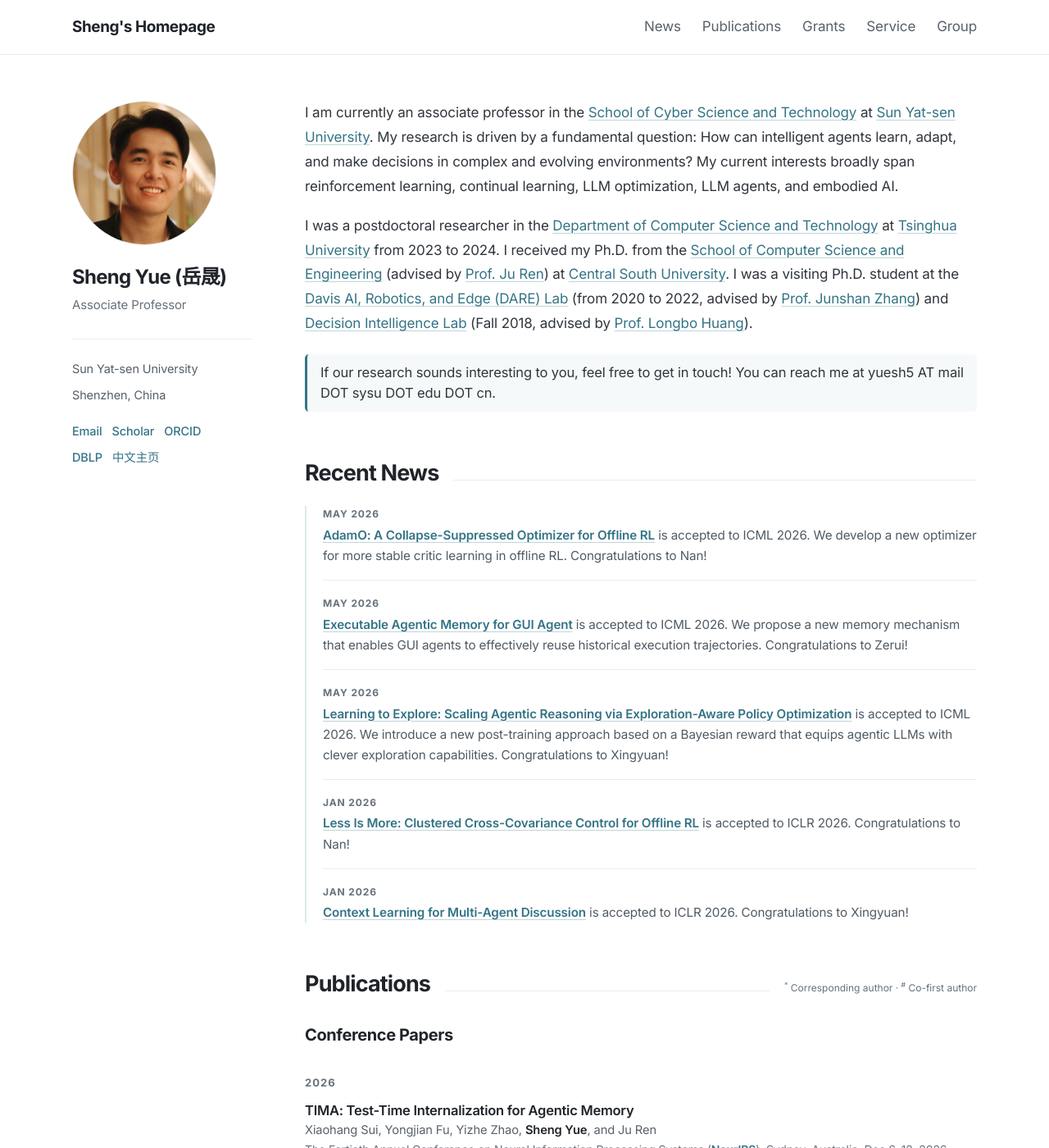
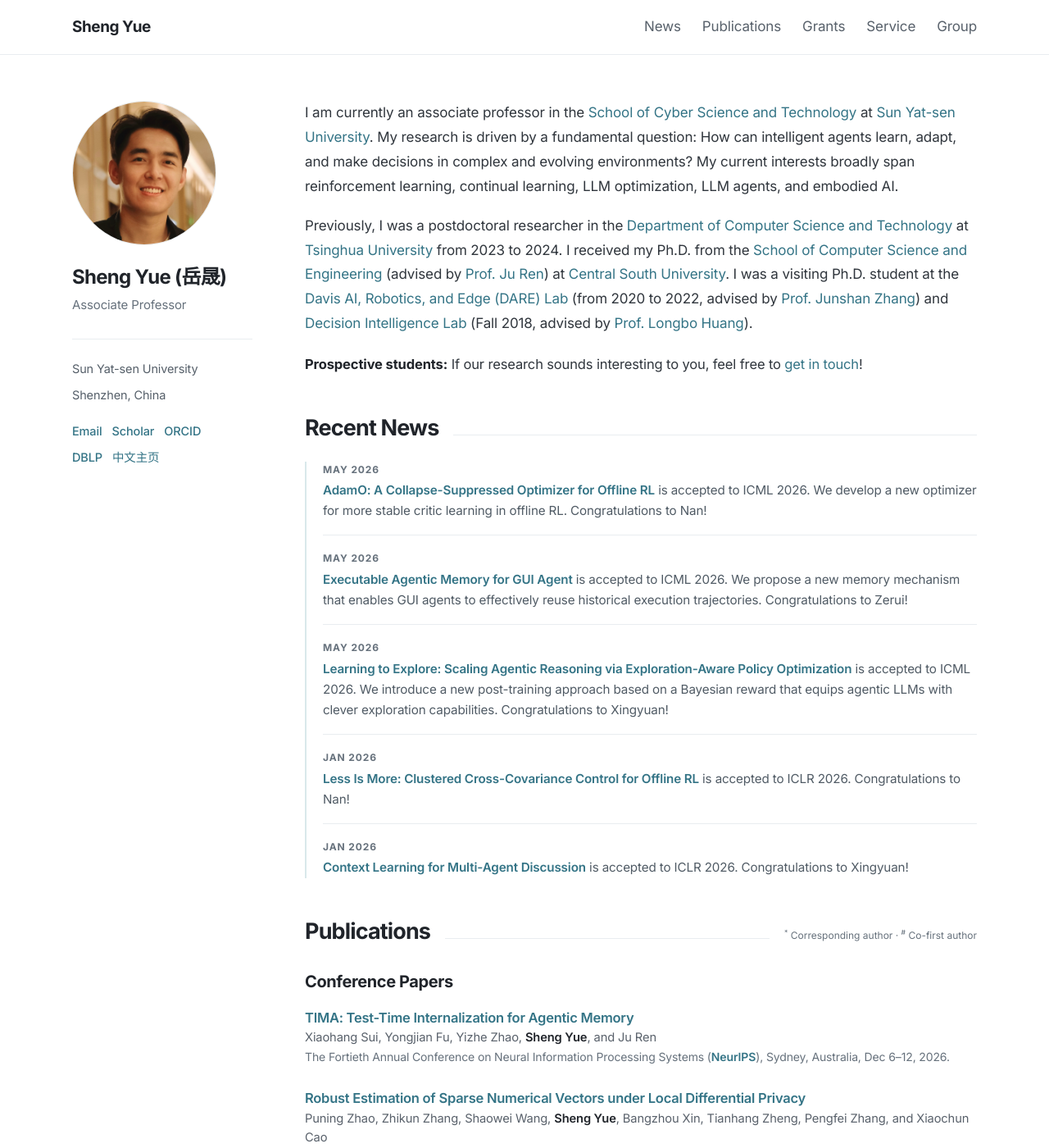
Before and after one commit to shaunyue/shaunyue.github.io, a Jekyll site: the page built from _pages/homepage.md, in a window 1280 px wide and 1400 px high. Shown: the whole window at 82% size. Built offline with Jekyll 4.4.1, drawn with Linux system fonts in a browser that asks for light colours; some of the changed text lies outside the part shown.

Commit message:
Update homepage

```diff
--- a/_config.yml
+++ b/_config.yml
@@ -1,6 +1,6 @@
-title: "Sheng's Homepage"
+title: "Sheng Yue"
 name: "Sheng Yue"
-nav_title: "Sheng's Homepage"
+nav_title: "Sheng Yue"
 description: "Sheng Yue is an Associate Professor at Sun Yat-sen University. His research focuses on reinforcement learning, continual learning, LLM optimization, and LLM agents."
 url: "https://shaunyue.github.io"
 baseurl: ""
@@ -12,8 +12,7 @@
   role: "Associate Professor"
   institution: "Sun Yat-sen University"
   location: "Shenzhen, China"
-  email: "shaun.yue@hotmail.com"
-  student_email_display: "yuesh5 AT mail DOT sysu DOT edu DOT cn"
+  email: "yuesh5@mail.sysu.edu.cn"
   scholar: "https://scholar.google.com/citations?user=Mc_MN_MAAAAJ&hl=en&oi=ao"
   orcid: "https://orcid.org/0009-0001-3416-8181"
   dblp: "https://dblp.org/pid/236/3241-1.html"
--- a/_data/group.yml
+++ b/_data/group.yml
@@ -20,7 +20,7 @@
         cohort: 2025
         joined: Sep 2025
         gender: female
-        photo:
+        photo: /images/students/guanrong-chen.jpg
       - name: Yixuan Chen
         cohort: 2026
         joined: Sep 2026
--- a/_pages/homepage.md
+++ b/_pages/homepage.md
@@ -7,11 +7,11 @@
 I am currently an associate professor in the [School of Cyber Science and Technology](https://scst.sysu.edu.cn) at [Sun Yat-sen University](https://www.sysu.edu.cn). My research is driven by a fundamental question: How can intelligent agents learn, adapt, and make decisions in complex and evolving environments? My current interests broadly span reinforcement learning, continual learning, LLM optimization, LLM agents, and embodied AI.
 {: .intro }
 
-I was a postdoctoral researcher in the [Department of Computer Science and Technology](https://www.cs.tsinghua.edu.cn/) at [Tsinghua University](https://www.tsinghua.edu.cn/) from 2023 to 2024. I received my Ph.D. from the [School of Computer Science and Engineering](https://cse.csu.edu.cn/) (advised by [Prof. Ju Ren](https://juren1987.github.io/)) at [Central South University](https://www.csu.edu.cn). I was a visiting Ph.D. student at the [Davis AI, Robotics, and Edge (DARE) Lab](https://faculty.engineering.ucdavis.edu/jzhang/research-group/) (from 2020 to 2022, advised by [Prof. Junshan Zhang](https://faculty.engineering.ucdavis.edu/jzhang/)) and [Decision Intelligence Lab](https://people.iiis.tsinghua.edu.cn/~dilab/index.html) (Fall 2018, advised by [Prof. Longbo Huang](http://people.iiis.tsinghua.edu.cn/~huang/index.html)).
+Previously, I was a postdoctoral researcher in the [Department of Computer Science and Technology](https://www.cs.tsinghua.edu.cn/) at [Tsinghua University](https://www.tsinghua.edu.cn/) from 2023 to 2024. I received my Ph.D. from the [School of Computer Science and Engineering](https://cse.csu.edu.cn/) (advised by [Prof. Ju Ren](https://juren1987.github.io/)) at [Central South University](https://www.csu.edu.cn). I was a visiting Ph.D. student at the [Davis AI, Robotics, and Edge (DARE) Lab](https://faculty.engineering.ucdavis.edu/jzhang/research-group/) (from 2020 to 2022, advised by [Prof. Junshan Zhang](https://faculty.engineering.ucdavis.edu/jzhang/)) and [Decision Intelligence Lab](https://people.iiis.tsinghua.edu.cn/~dilab/index.html) (Fall 2018, advised by [Prof. Longbo Huang](http://people.iiis.tsinghua.edu.cn/~huang/index.html)).
 {: .intro }
 
 
-> If our research sounds interesting to you, feel free to get in touch! You can reach me at {{ site.author.student_email_display }}.
+**Prospective students:** If our research sounds interesting to you, feel free to [get in touch](mailto:{{ site.author.email }})!
 {: .student-note }
 
 ## Recent News
@@ -38,102 +38,78 @@
 
 ### Conference Papers
 
-#### 2026
-
-- **TIMA: Test-Time Internalization for Agentic Memory**
+- **[TIMA: Test-Time Internalization for Agentic Memory]()**
   Xiaohang Sui, Yongjian Fu, Yizhe Zhao, **Sheng Yue**, and Ju Ren
-  *The Fortieth Annual Conference on Neural Information Processing Systems (**NeurIPS**), Sydney, Australia, Dec 6–12, 2026.*
+  *The Fortieth Annual Conference on Neural Information Processing Systems (**[NeurIPS](https://neurips.cc/Conferences/2026)**), Sydney, Australia, Dec 6–12, 2026.*
 - **[Robust Estimation of Sparse Numerical Vectors under Local Differential Privacy](https://arxiv.org/pdf/2607.27815)**
   Puning Zhao, Zhikun Zhang, Shaowei Wang, **Sheng Yue**, Bangzhou Xin, Tianhang Zheng, Pengfei Zhang, and Xiaochun Cao
-  *ACM Conference on Computer and Communications Security (**CCS**), The Hague, the Netherlands, Nov 15–19, 2026.*
+  *ACM Conference on Computer and Communications Security (**[CCS](https://www.sigsac.org/ccs/CCS2026/)**), The Hague, the Netherlands, Nov 15–19, 2026.*
 - **[AdamO: A Collapse-Suppressed Optimizer for Offline RL](https://arxiv.org/pdf/2605.01968)**
   Nan Qiao, **Sheng Yue**<sup>\*</sup>, Shuning Wang, and Ju Ren
-  *International Conference on Machine Learning (**ICML**), Seoul, South Korea, July 6–11, 2026.*
+  *International Conference on Machine Learning (**[ICML](https://icml.cc/Conferences/2026)**), Seoul, South Korea, July 6–11, 2026.*
 - **[Executable Agentic Memory for GUI Agent](https://arxiv.org/pdf/2605.12294)**
   Zerui Qin, **Sheng Yue**, Xingyuan Hua, Yongjian Fu, and Ju Ren
-  *International Conference on Machine Learning (**ICML**), Seoul, South Korea, July 6–11, 2026.*
+  *International Conference on Machine Learning (**[ICML](https://icml.cc/Conferences/2026)**), Seoul, South Korea, July 6–11, 2026.*
 - **[Learning to Explore: Scaling Agentic Reasoning via Exploration-Aware Policy Optimization](https://arxiv.org/pdf/2605.08978)**
   Xingyuan Hua, **Sheng Yue**<sup>\*</sup>, and Ju Ren
-  *International Conference on Machine Learning (**ICML**), Seoul, South Korea, July 6–11, 2026.*
+  *International Conference on Machine Learning (**[ICML](https://icml.cc/Conferences/2026)**), Seoul, South Korea, July 6–11, 2026.*
 - **[Sparse Estimation Under Local Differential Privacy at All Privacy Levels](https://www.computer.org/csdl/proceedings-article/sp/2026/606500d630/2geEXlrEk4E)**
   Puning Zhao, Qingqing Ye, Shaowei Wang, Jun Feng, **Sheng Yue**, Zhen Chen, and Xiaochun Cao
-  *IEEE Symposium on Security and Privacy (**SP**), San Francisco, US, May 18–21, 2026.*
+  *IEEE Symposium on Security and Privacy (**[SP](https://sp2026.ieee-security.org/)**), San Francisco, US, May 18–21, 2026.*
 - **[Accelerating Graph-Based RAG Retrieval via Locality-Aware Device–Cloud Collaboration](https://dl.acm.org/doi/10.1145/3770855.3817674)**
   Yongheng Deng, Tianyuan Jiang, Zhenya Ma, Hao Wu, Yongjian Fu, Hao Pan, **Sheng Yue**, and Ju Ren
-  *ACM SIGKDD Conference on Knowledge Discovery and Data Mining (**KDD**), Jeju, South Korea, Aug 9–13, 2026.*
+  *ACM SIGKDD Conference on Knowledge Discovery and Data Mining (**[KDD](https://kdd2026.kdd.org/)**), Jeju, South Korea, Aug 9–13, 2026.*
 - **[Less Is More: Clustered Cross-Covariance Control for Offline RL](https://openreview.net/forum?id=drOy5wi6Qq)**
   Nan Qiao, **Sheng Yue**<sup>\*</sup>, Shuning Wang, Yongheng Deng, and Ju Ren
-  *International Conference on Learning Representations (**ICLR**), Rio de Janeiro, Brazil, April 23–27, 2026.*
+  *International Conference on Learning Representations (**[ICLR](https://iclr.cc/Conferences/2026)**), Rio de Janeiro, Brazil, April 23–27, 2026.*
 - **[Context Learning for Multi-Agent Discussion](https://openreview.net/forum?id=EUu8TILWpR)**
   Xingyuan Hua, **Sheng Yue**<sup>\*</sup>, Xinyi Li, Yizhe Zhao, Jinrui Zhang, and Ju Ren
-  *International Conference on Learning Representations (**ICLR**), Rio de Janeiro, Brazil, April 23–27, 2026.*
+  *International Conference on Learning Representations (**[ICLR](https://iclr.cc/Conferences/2026)**), Rio de Janeiro, Brazil, April 23–27, 2026.*
 - **[RAG4DMC: Retrieval-Augmented Generation for Data-Level Modality Completion](https://openreview.net/forum?id=6LA7KDjNsy)**
   Ningxin He, Yongheng Deng, **Sheng Yue**, Yongjian Fu, Zehui Zhang, and Tiegang Gao
-  *International Conference on Learning Representations (**ICLR**), Rio de Janeiro, Brazil, April 23–27, 2026.*
+  *International Conference on Learning Representations (**[ICLR](https://iclr.cc/Conferences/2026)**), Rio de Janeiro, Brazil, April 23–27, 2026.*
 - **[FORLER: Federated Offline Reinforcement Learning with Q-Ensemble and Actor Rectification](https://ieeexplore.ieee.org/abstract/document/11586784/)**
   Nan Qiao and **Sheng Yue**<sup>\*</sup>
-  *IEEE International Conference on Communications (**ICC**), Glasgow, UK, May 24–28, 2026.*
-{: .publication-list}
-
-#### 2025
-
+  *IEEE International Conference on Communications (**[ICC](https://icc2026.ieee-icc.org/)**), Glasgow, UK, May 24–28, 2026.*
 - **[FocusX: All-in-Focus Image Synthesis for Dynamic Scenes on Mobile Devices](https://dl.acm.org/doi/pdf/10.1145/3680207.3765238)**
   Jinrui Zhang, Pengkai Li, Fengzu Li, Deyu Zhang, Wei Gao, **Sheng Yue**, Yaoxue Zhang, and Ju Ren
-  *The 31st Annual International Conference on Mobile Computing and Networking (**MobiCom**), Hong Kong, China, Nov 4–8, 2025.*
+  *The 31st Annual International Conference on Mobile Computing and Networking (**[MobiCom](https://www.sigmobile.org/mobicom/2025/)**), Hong Kong, China, Nov 4–8, 2025.*
 - **[Towards Distance-Adaptive Wireless Charging](https://dl.acm.org/doi/pdf/10.1145/3711875.3729137)**
   Lili Chen, Yizhe Zhao, Shuning Wang, Linghui Zhong, Yongjian Fu, **Sheng Yue**, Ju Ren, and Yaoxue Zhang
-  *ACM International Conference on Mobile Systems, Applications, and Services (**MobiSys**), Anaheim, US, June 23–27, 2025.*
-{: .publication-list}
-
-#### 2024
-
+  *ACM International Conference on Mobile Systems, Applications, and Services (**[MobiSys](https://www.sigmobile.org/mobisys/2025/)**), Anaheim, US, June 23–27, 2025.*
 - **[How to Leverage Diverse Demonstrations in Offline Imitation Learning](https://openreview.net/pdf?id=oOlooUu2Sb)**
   **Sheng Yue**, Jiani Liu, Xingyuan Hua, Ju Ren, Sen Lin, Junshan Zhang, and Yaoxue Zhang
-  *International Conference on Machine Learning (**ICML**), Vienna, Austria, July 21–27, 2024.*
+  *International Conference on Machine Learning (**[ICML](https://icml.cc/Conferences/2024)**), Vienna, Austria, July 21–27, 2024.*
 - **[OLLIE: Imitation Learning from Offline Pretraining to Online Finetuning](https://openreview.net/pdf?id=eG42XBhV9a)**
   **Sheng Yue**, Xingyuan Hua, Ju Ren, Sen Lin, Junshan Zhang, and Yaoxue Zhang
-  *International Conference on Machine Learning (**ICML**), Vienna, Austria, July 21–27, 2024.*
+  *International Conference on Machine Learning (**[ICML](https://icml.cc/Conferences/2024)**), Vienna, Austria, July 21–27, 2024.*
 - **[Momentum-Based Federated Reinforcement Learning with Interaction and Communication Efficiency](https://ieeexplore.ieee.org/abstract/document/10621260)**
   **Sheng Yue**, Xingyuan Hua, Lili Chen, and Ju Ren
-  *IEEE International Conference on Computer Communications (**INFOCOM**), Vancouver, Canada, May 20–23, 2024.*
+  *IEEE International Conference on Computer Communications (**[INFOCOM](https://infocom2024.ieee-infocom.org/)**), Vancouver, Canada, May 20–23, 2024.*
 - **[Federated Offline Policy Optimization with Dual Regularization](https://ieeexplore.ieee.org/abstract/document/10621140)**
   **Sheng Yue**, Zerui Qin, Xingyuan Hua, Yongheng Deng, and Ju Ren
-  *IEEE International Conference on Computer Communications (**INFOCOM**), Vancouver, Canada, May 20–23, 2024.*
+  *IEEE International Conference on Computer Communications (**[INFOCOM](https://infocom2024.ieee-infocom.org/)**), Vancouver, Canada, May 20–23, 2024.*
 - **[BR-DeFedRL: Byzantine-Robust Decentralized Federated Reinforcement Learning with Fast Convergence and Communication Efficiency](https://ieeexplore.ieee.org/abstract/document/10621347)**
   Jing Qiao, Zuyuan Zhang, **Sheng Yue**<sup>\*</sup>, Yuan Yuan, Zhipeng Cai, Xiao Zhang<sup>\*</sup>, Ju Ren, and Dongxiao Yu
-  *IEEE International Conference on Computer Communications (**INFOCOM**), Vancouver, Canada, May 20–23, 2024.*
+  *IEEE International Conference on Computer Communications (**[INFOCOM](https://infocom2024.ieee-infocom.org/)**), Vancouver, Canada, May 20–23, 2024.*
 - **[RelayRec: Empowering Privacy-Preserving CTR Prediction via Cloud-Device Relay Learning](https://dl.acm.org/doi/pdf/10.1109/IPSN61024.2024.00020)**
   Yongheng Deng, Guanbo Wang, **Sheng Yue**, Wei Rao, Qin Zu, Wenjie Wang, Shuai Chen, Ju Ren, and Yaoxue Zhang
-  *ACM/IEEE International Conference on Information Processing in Sensor Networks (**IPSN**), Hong Kong, China, May 13–16, 2024.*
-{: .publication-list}
-
-#### 2023
-
+  *ACM/IEEE International Conference on Information Processing in Sensor Networks (**[IPSN](https://ipsn.acm.org/2024/)**), Hong Kong, China, May 13–16, 2024.*
 - **[FedINC: An Exemplar-Free Continual Federated Learning Framework with Small Labeled Data](https://dl.acm.org/doi/pdf/10.1145/3625687.3625800)**
   Yongheng Deng, **Sheng Yue**, Guanbo Wang, Tuowei Wang, Ju Ren, and Yaoxue Zhang
-  *ACM Conference on Embedded Networked Sensor Systems (**SenSys**), Nov 13–15, Istanbul, Turkiye, 2023.*
+  *ACM Conference on Embedded Networked Sensor Systems (**[SenSys](https://sensys.acm.org/2023/)**), Nov 13–15, Istanbul, Turkiye, 2023.*
 - **[CLARE: Conservative Model-Based Offline Inverse Reinforcement Learning](https://openreview.net/pdf?id=5aT4ganOd98)**
   **Sheng Yue**, Guanbo Wang, Wei Shao, Zhaofeng Zhang, Sen Lin, Ju Ren, and Junshan Zhang
-  *International Conference on Learning Representations (**ICLR**), Kigali, Rwanda, May 1–5, 2023.*
-{: .publication-list}
-
-#### 2022
-
+  *International Conference on Learning Representations (**[ICLR](https://iclr.cc/Conferences/2023)**), Kigali, Rwanda, May 1–5, 2023.*
 - **[HSFL: An Efficient Split Federated Learning Framework via Hierarchical Organization](https://dl.ifip.org/db/conf/cnsm/cnsm2022/01.pdf)**
   Tengxi Xia, Yongheng Deng, **Sheng Yue**, Junyi He, Ju Ren, and Yaoxue Zhang
-  *International Conference on Network and Service Management (**CNSM**), Thessaloniki, Greece, Oct 31–Nov 4, 2022.*
-{: .publication-list}
-
-#### 2021
-
+  *International Conference on Network and Service Management (**[CNSM](https://www.cnsm-conf.org/2022/)**), Thessaloniki, Greece, Oct 31–Nov 4, 2022.*
 - **[Inexact-ADMM Based Federated Meta-Learning for Fast and Continual Edge Learning](https://dl.acm.org/doi/abs/10.1145/3466772.3467038)**
   **Sheng Yue**, Ju Ren, Jiang Xin, Sen Lin, and Junshan Zhang
-  *ACM International Symposium on Theory, Algorithmic Foundations, and Protocol Design for Mobile Networks and Mobile Computing (**MobiHoc**), Shanghai, China, July 26–29, 2021.*
+  *ACM International Symposium on Theory, Algorithmic Foundations, and Protocol Design for Mobile Networks and Mobile Computing (**[MobiHoc](https://www.sigmobile.org/mobihoc/2021/)**), Shanghai, China, July 26–29, 2021.*
 {: .publication-list}
 
 ### Journal Papers
-
-#### 2026
 
 - **[HyStream: A Hybrid System for Application Streaming via Predictive Delivery and Sequence-Linearized Caching](https://ieeexplore.ieee.org/document/11536092/authors#authors)**
   Jun Lu, **Sheng Yue**, Xiang Liu, Jinrui Zhang, Yongjian Fu, and Jialin Li
@@ -150,10 +126,6 @@
 - **[FOVA: Offline Federated Reinforcement Learning With Mixed-Quality Data](https://ieeexplore.ieee.org/document/11273896)**
   Nan Qiao, **Sheng Yue**<sup>\*</sup>, Ju Ren, and Yaoxue Zhang
   *IEEE Transactions on Networking (**ToN**), vol. 34, pp. 2031–2046, 2026.*
-{: .publication-list}
-
-#### 2025
-
 - **[MASA: Multimodal Federated Learning through Modality-Aware and Secure Aggregation](https://ieeexplore.ieee.org/abstract/document/10916948)**
   Jialin Guo, Yongjian Fu, Zhiwei Zhai, Xinyi Li, Yongheng Deng, **Sheng Yue**, Lili Chen, Hao Pan, and Ju Ren
   *IEEE Transactions on Mobile Computing (**TMC**), vol. 24, no. 8, pp. 7328–7344, 2025.*
@@ -172,10 +144,6 @@
 - **[MAML-RAL: Learning Domain-Invariant HOI Rules for Real-Time Video Matting](https://ieeexplore.ieee.org/abstract/document/10764755)**
   Jiang Xin, **Sheng Yue**<sup>\*</sup>, Jinrui Zhang<sup>\*</sup>, Ju Ren, Feng Qian, and Yaoxue Zhang
   *IEEE Transactions on Circuits and Systems for Video Technology (**TCSVT**), vol. 35, no. 4, pp. 3172–3184, 2025.*
-{: .publication-list}
-
-#### 2024
-
 - **[Federated Offline Reinforcement Learning with Proximal Policy Evaluation](https://ieeexplore.ieee.org/stamp/stamp.jsp?arnumber=10748547)**
   **Sheng Yue**, Yongheng Deng, Guanbo Wang, Ju Ren, and Yaoxue Zhang
   *Chinese Journal of Electronics (**CJE**), vol. 33, no. 6, pp. 1–13, 2024.*
@@ -194,27 +162,15 @@
 - **[Towards Resource-Efficient Edge AI: From Federated Learning to Semi-Supervised Model Personalization](https://ieeexplore.ieee.org/abstract/document/10254288)**
   Zhaofeng Zhang, **Sheng Yue**<sup>\*</sup>, and Junshan Zhang
   *IEEE Transactions on Mobile Computing (**TMC**), vol. 23, no. 5, pp. 6104–6115, 2024.*
-{: .publication-list}
-
-#### 2022
-
 - **[Efficient Federated Meta-Learning over Multi-Access Wireless Networks](https://ieeexplore.ieee.org/abstract/document/9681911)**
   **Sheng Yue**, Ju Ren, Jiang Xin, Deyu Zhang, Yaoxue Zhang, and Weihua Zhuang
   *IEEE Journal on Selected Areas in Communications (**JSAC**), vol. 40, no. 5, pp. 1556–1570, 2022.*
 - **[TODG: Distributed Task Offloading with Delay Guarantees for Edge Computing](https://ieeexplore.ieee.org/abstract/document/9591418)**
   **Sheng Yue**, Ju Ren, Nan Qiao, Yongmin Zhang, Hongbo Jiang, Yaoxue Zhang, and Yuanyuan Yang
   *IEEE Transactions on Parallel and Distributed Systems (**TPDS**), vol. 33, no. 7, pp. 1650–1665, 2022.*
-{: .publication-list}
-
-#### 2020
-
 - **[Joint Channel Allocation and Resource Management for Stochastic Computation Offloading in MEC](https://ieeexplore.ieee.org/abstract/document/9099962)**
   Ju Ren, K. M. Mahfujul, Feng Lyu, **Sheng Yue**, and Yaoxue Zhang
   *IEEE Transactions on Vehicular Technology (**TVT**), vol. 69, no. 8, pp. 8900–8913, 2020.*
-{: .publication-list}
-
-#### 2019
-
 - **[Joint Channel Assignment and Stochastic Energy Management for RF-Powered OFDMA WSNs](https://ieeexplore.ieee.org/abstract/document/8581512)**
   Ju Ren, **Sheng Yue**, Deyu Zhang, Yaoxue Zhang, and Jiannong Cao
   *IEEE Transactions on Vehicular Technology (**TVT**), vol. 68, no. 2, pp. 1578–1592, 2019.*
@@ -222,9 +178,9 @@
 
 ### Books & Chapters
 
-- **Efficient Federated Meta-Learning over Multi-Access Wireless Networks**
+- **[Efficient Federated Meta-Learning over Multi-Access Wireless Networks](https://onlinelibrary.wiley.com/doi/abs/10.1002/9781394180523.ch22)**
   **Sheng Yue**, Ju Ren
-  *[Book Chapter of Next Generation Multiple Access](https://onlinelibrary.wiley.com/doi/abs/10.1002/9781394180523.ch22), Wiley, 2023.*
+  *Book Chapter of Next Generation Multiple Access, Wiley, 2023.*
 {: .publication-list }
 
 ## Grants
--- a/assets/css/main.css
+++ b/assets/css/main.css
@@ -129,23 +129,20 @@
 .profile-link-pair { display: inline-flex; gap: 12px; white-space: nowrap; }
 
 .main { min-width: 0; }
+.main a { text-decoration: none; }
+.main a:hover, .main a:focus-visible { text-decoration: underline; }
 .intro { margin: 0 0 18px; font-size: 17px; line-height: 1.76; }
 .student-note {
   margin: 22px 0 36px;
-  padding: 10px 16px;
-  background: var(--soft);
   font-size: 16.5px;
   line-height: 1.5;
-  border-left: 3px solid var(--accent);
-  border-radius: 5px;
 }
-.student-note p { margin: 0; }
 .student-note strong { color: var(--heading); font-weight: 650; }
 .main h2 {
   display: flex;
   align-items: baseline;
   gap: 18px;
-  margin: 58px 0 24px;
+  margin: 48px 0 24px;
   color: var(--heading);
   font-size: 27px;
   line-height: 1.25;
@@ -210,13 +207,12 @@
 
 .publication-list { list-style: none; padding: 0 !important; }
 .publication-list > li {
-  padding: 17px 0 19px;
-  border-top: 1px solid var(--border);
+  padding: 12px 0 14px;
   color: #59616b;
   font-size: 14.7px;
   line-height: 1.6;
 }
-.publication-list > li:first-child { border-top: 0; padding-top: 0; }
+.publication-list > li:first-child { padding-top: 0; }
 .publication-list > li > strong:first-child {
   color: var(--heading);
   font-size: 16.5px;
@@ -240,7 +236,7 @@
 
 .group-page-heading { margin-top: 0 !important; }
 .group-intro { margin: -8px 0 12px; color: var(--muted); font-size: 15px; }
-.member-grid { display: grid; grid-template-columns: repeat(2, minmax(0, 1fr)); gap: 22px 28px; }
+.member-grid { display: grid; grid-template-columns: repeat(auto-fill, minmax(240px, 1fr)); gap: 22px 28px; }
 .member {
   display: grid;
   grid-template-columns: 88px minmax(0, 1fr);
```
Also changed, not shown: README.md (+3 -3 lines), images/students/guanrong-chen.jpg (added).
